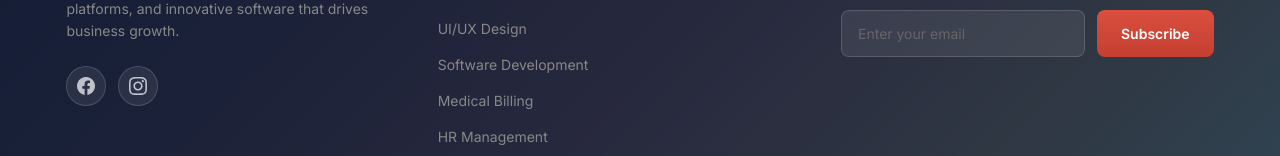
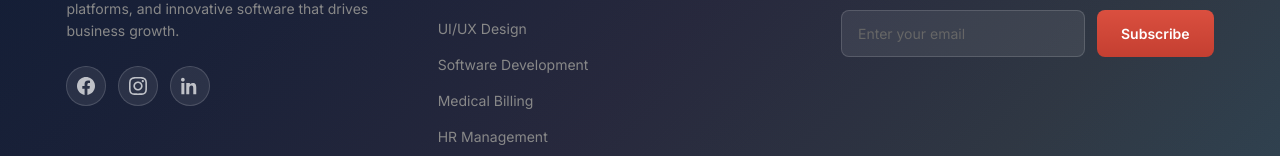
Before and after one commit to Hammadgh/peer_logics, a Next.js app: page / in a window 1280 px wide. Shown: the part 4335-4491 px from the top of the page. Built offline with nearby package versions, Linux system fonts and the light colour scheme; a web font is replaced by a local one.

Commit message:
Footer: add LinkedIn social link to company profile https://www.linkedin.com/company/peerlogics/

```diff
--- a/src/components/Footer.tsx
+++ b/src/components/Footer.tsx
@@ -54,7 +54,11 @@ export default function Footer() {
                     <path d="M12 2.163c3.204 0 3.584.012 4.85.07 3.252.148 4.771 1.691 4.919 4.919.058 1.265.069 1.645.069 4.849 0 3.205-.012 3.584-.069 4.849-.149 3.225-1.664 4.771-4.919 4.919-1.266.058-1.644.07-4.85.07-3.204 0-3.584-.012-4.849-.07-3.26-.149-4.771-1.699-4.919-4.92-.058-1.265-.07-1.644-.07-4.849 0-3.204.013-3.583.07-4.849.149-3.227 1.664-4.771 4.919-4.919 1.266-.057 1.645-.069 4.849-.069zm0-2.163c-3.259 0-3.667.014-4.947.072-4.358.2-6.78 2.618-6.98 6.98-.059 1.281-.073 1.689-.073 4.948 0 3.259.014 3.668.072 4.948.2 4.358 2.618 6.78 6.98 6.98 1.281.058 1.689.072 4.948.072 3.259 0 3.668-.014 4.948-.072 4.354-.2 6.782-2.618 6.979-6.98.059-1.28.073-1.689.073-4.948 0-3.259-.014-3.667-.072-4.947-.196-4.354-2.617-6.78-6.979-6.98-1.281-.059-1.69-.073-4.949-.073zm0 5.838c-3.403 0-6.162 2.759-6.162 6.162s2.759 6.163 6.162 6.163 6.162-2.759 6.162-6.163c0-3.403-2.759-6.162-6.162-6.162zm0 10.162c-2.209 0-4-1.79-4-4 0-2.209 1.791-4 4-4s4 1.791 4 4c0 2.21-1.791 4-4 4zm6.406-11.845c-.796 0-1.441.645-1.441 1.44s.645 1.44 1.441 1.44c.795 0 1.439-.645 1.439-1.44s-.644-1.44-1.439-1.44z"/>
                   </svg>
                 </a>
-
+                <a href="https://www.linkedin.com/company/peerlogics/" target="_blank" rel="noopener noreferrer" className="social-link" aria-label="LinkedIn">
+                  <svg className="social-icon" fill="currentColor" viewBox="0 0 24 24">
+                    <path d="M4.98 3.5C4.98 4.88 3.86 6 2.5 6S0 4.88 0 3.5 1.12 1 2.5 1s2.48 1.12 2.48 2.5zM.5 8h4V23h-4V8zm7.5 0h3.8v2.05h.05c.53-1 1.82-2.05 3.75-2.05 4 0 4.75 2.63 4.75 6.05V23h-4v-7.5c0-1.78-.03-4.05-2.47-4.05-2.47 0-2.85 1.93-2.85 3.93V23h-4V8z"/>
+                  </svg>
+                </a>
               </div>
             </div>
 
```
